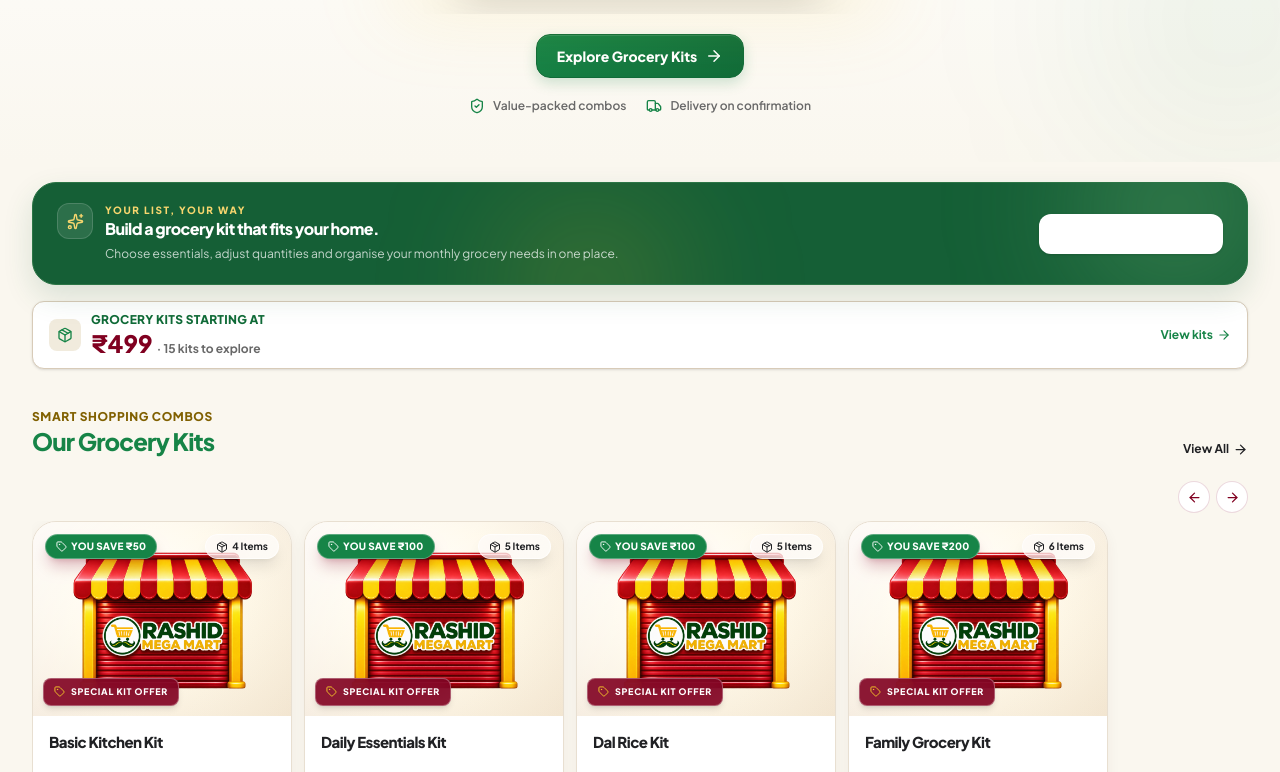
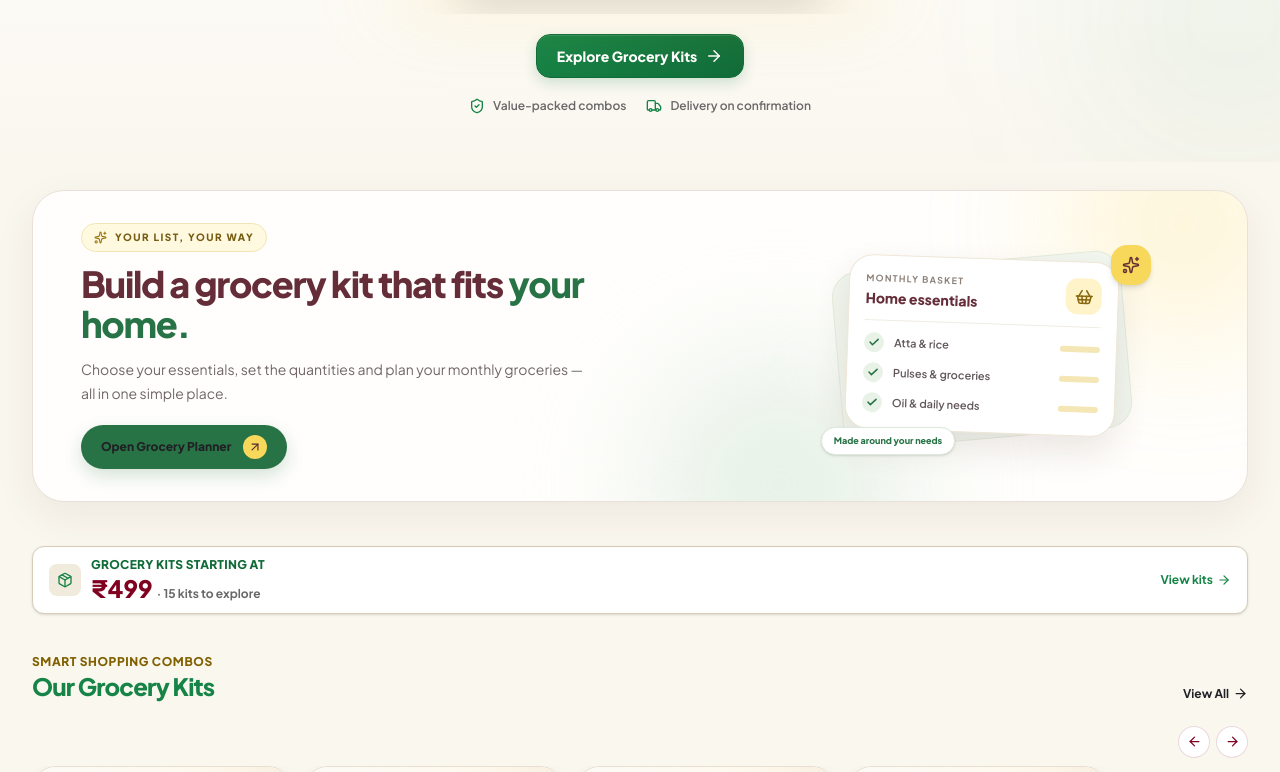
Before and after one commit to NoorTechnologies/rashidmegamartv0.1, a Next.js app: page / in a window 1280 px wide. Shown: the part 748-1520 px from the top of the page. Built offline with nearby package versions, Linux system fonts and the light colour scheme.

Commit message:
Redesign grocery planner promo in maroon green and yellow

```diff
--- a/src/components/PromoBanner.tsx
+++ b/src/components/PromoBanner.tsx
@@ -1,43 +1,75 @@
 import Link from "next/link";
-import { ArrowRight, Sparkles } from "lucide-react";
+import { ArrowUpRight, Check, ShoppingBasket, Sparkles } from "lucide-react";
 
 export default function PromoBanner() {
   return (
     <section
       data-reveal
       aria-label="Grocery planner promotion"
-      className="mx-auto w-full max-w-7xl px-3 pt-4 min-[480px]:px-5 sm:pt-5 md:px-6 lg:px-8"
+      className="mx-auto w-full max-w-7xl px-3 py-5 min-[480px]:px-5 sm:py-7 md:px-6 lg:px-8"
     >
-      <div className="relative isolate overflow-hidden rounded-2xl border border-[#2C7546] bg-[#155F36] px-4 py-4 text-white shadow-[0_12px_30px_rgba(21,95,54,0.14)] sm:rounded-[24px] sm:px-6 sm:py-5">
-        <div className="pointer-events-none absolute -right-8 -top-20 -z-10 size-52 rounded-full bg-[#73B77A]/30 blur-3xl" />
-        <div className="pointer-events-none absolute -bottom-24 left-[38%] -z-10 size-48 rounded-full bg-[#F7C928]/15 blur-3xl" />
+      <div className="relative isolate overflow-hidden rounded-[26px] border border-[#E9E1D9] bg-[#FFFEFC] shadow-[0_14px_42px_rgba(69,28,35,0.07)] sm:rounded-[32px]">
+        <div className="pointer-events-none absolute -right-16 -top-24 -z-10 size-64 rounded-full bg-[#F7D85B]/20 blur-3xl" />
+        <div className="pointer-events-none absolute -bottom-28 right-[28%] -z-10 size-64 rounded-full bg-[#DCEBDD]/70 blur-3xl" />
 
-        <div className="relative flex flex-col gap-4 min-[520px]:flex-row min-[520px]:items-center min-[520px]:justify-between">
-          <div className="flex min-w-0 items-start gap-3">
-            <span className="flex size-9 shrink-0 items-center justify-center rounded-xl border border-white/15 bg-white/10 text-[#F7D66E]">
-              <Sparkles size={17} />
-            </span>
-            <div className="min-w-0">
-              <p className="text-[9px] font-extrabold uppercase tracking-[0.16em] text-[#F7D66E] sm:text-[10px]">
+        <div className="grid items-center gap-6 px-5 py-6 sm:px-8 sm:py-8 md:grid-cols-[1.2fr_0.8fr] md:gap-8 md:px-10 lg:px-12">
+          <div className="min-w-0">
+            <div className="mb-3 inline-flex items-center gap-2 rounded-full border border-[#F0E4B8] bg-[#FFF9DF] px-3 py-1.5">
+              <Sparkles size={13} className="text-[#9A7410]" />
+              <span className="text-[10px] font-extrabold uppercase tracking-[0.15em] text-[#765B12]">
                 Your list, your way
-              </p>
-              <h2 className="mt-1 text-sm font-extrabold leading-snug text-white sm:text-base">
-                Build a grocery kit that fits your home.
-              </h2>
-              <p className="mt-1 max-w-xl text-[11px] leading-5 text-white/75 sm:text-xs">
-                Choose essentials, adjust quantities and organise your monthly
-                grocery needs in one place.
-              </p>
+              </span>
             </div>
+
+            <h2 className="max-w-xl text-[25px] font-black leading-[1.12] tracking-[-0.045em] text-[#642D38] sm:text-[32px] md:text-[36px]">
+              Build a grocery kit that fits <span className="text-[#287346]">your home.</span>
+            </h2>
+            <p className="mt-3 max-w-lg text-[13px] leading-6 text-[#71666A] sm:text-sm">
+              Choose your essentials, set the quantities and plan your monthly groceries — all in one simple place.
+            </p>
+
+            <Link
+              href="/planner"
+              className="group mt-5 inline-flex min-h-11 items-center justify-center gap-3 rounded-full bg-[#287346] px-5 text-[12px] font-extrabold text-white shadow-[0_7px_18px_rgba(40,115,70,0.2)] transition duration-200 hover:-translate-y-0.5 hover:bg-[#1F6039] active:translate-y-0"
+            >
+              Open Grocery Planner
+              <span className="flex size-6 items-center justify-center rounded-full bg-[#F7D85B] text-[#542B32] transition-transform group-hover:translate-x-0.5">
+                <ArrowUpRight size={14} />
+              </span>
+            </Link>
           </div>
 
-          <Link
-            href="/planner"
-            className="inline-flex min-h-10 shrink-0 items-center justify-center gap-2 rounded-xl bg-white px-4 text-xs font-extrabold text-[#155F36] shadow-sm transition hover:bg-[#F5F8F1] active:scale-[0.98]"
-          >
-            Open Grocery Planner
-            <ArrowRight size={14} />
-          </Link>
+          <div aria-hidden="true" className="relative mx-auto flex min-h-[172px] w-full max-w-[330px] items-center justify-center md:min-h-[210px]">
+            <div className="absolute inset-x-5 bottom-3 top-5 rotate-[-5deg] rounded-[26px] border border-[#E5EBDD] bg-[#F1F6EE]" />
+            <div className="relative w-full max-w-[270px] rotate-[2deg] rounded-[24px] border border-[#EFE6D7] bg-white p-4 shadow-[0_16px_35px_rgba(72,48,36,0.11)]">
+              <div className="flex items-center justify-between border-b border-[#F0ECE5] pb-3">
+                <div>
+                  <p className="text-[9px] font-bold uppercase tracking-[0.14em] text-[#8C8179]">Monthly basket</p>
+                  <p className="mt-0.5 text-sm font-black text-[#642D38]">Home essentials</p>
+                </div>
+                <span className="flex size-9 items-center justify-center rounded-xl bg-[#FFF4C9] text-[#8A6810]">
+                  <ShoppingBasket size={19} />
+                </span>
+              </div>
+              <div className="space-y-2.5 pt-3">
+                {["Atta & rice", "Pulses & groceries", "Oil & daily needs"].map((item) => (
+                  <div key={item} className="flex items-center gap-2.5">
+                    <span className="flex size-5 items-center justify-center rounded-full bg-[#E8F2E7] text-[#287346]">
+                      <Check size={12} strokeWidth={3} />
+                    </span>
+                    <span className="text-[11px] font-semibold text-[#62575A]">{item}</span>
+                    <span className="ml-auto h-1.5 w-10 rounded-full bg-[#F4E7B5]" />
+                  </div>
+                ))}
+              </div>
+            </div>
+            <span className="absolute -right-1 top-1 flex size-10 items-center justify-center rounded-2xl bg-[#F7D85B] text-[#642D38] shadow-md">
+              <Sparkles size={18} />
+            </span>
+            <span className="absolute -bottom-1 left-1 rounded-full border border-[#DDE9DA] bg-white px-3 py-1.5 text-[9px] font-extrabold text-[#287346] shadow-sm">
+              Made around your needs
+            </span>
+          </div>
         </div>
       </div>
     </section>
```
